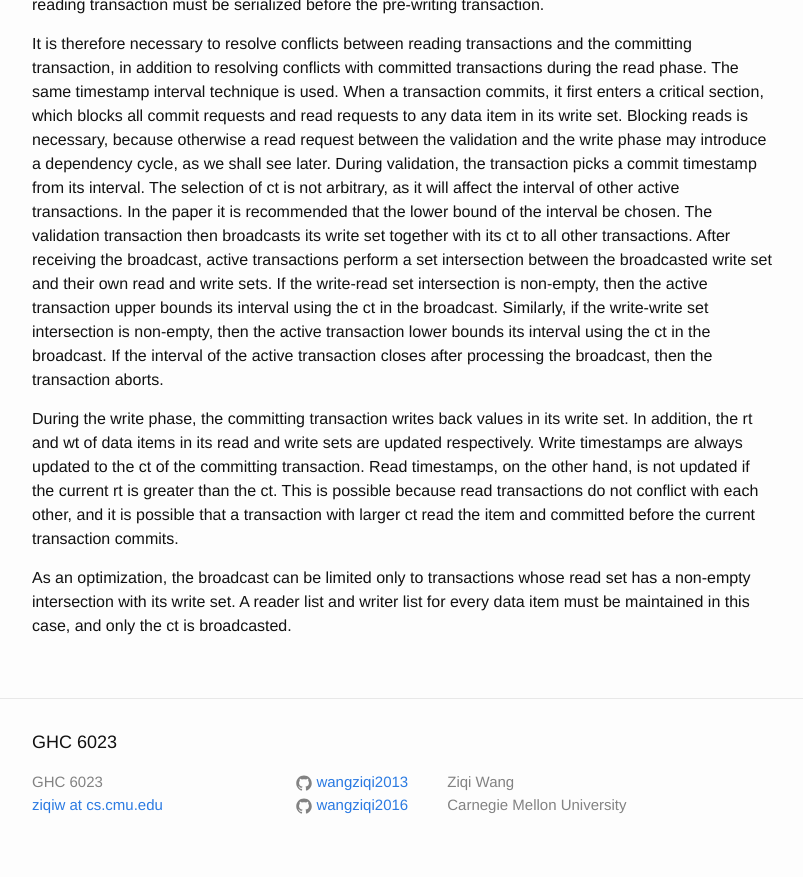
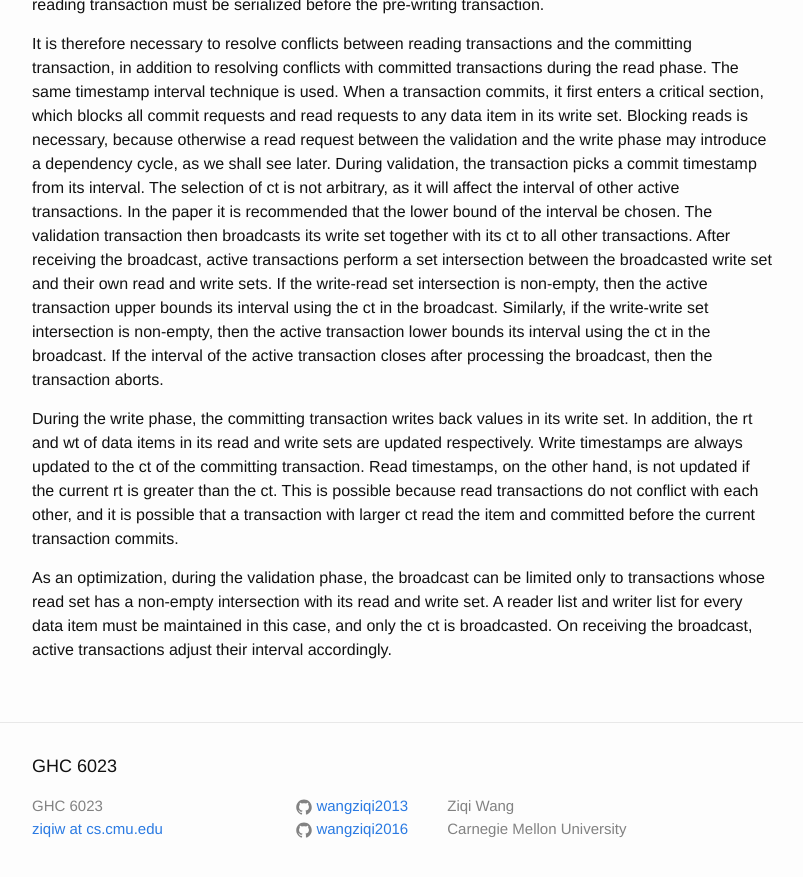
Before and after one commit to wangziqi2013/wangziqi2013.github.io, a Jekyll site: the page built from _posts/2018-04-07-Concurrent-Certifications-by-Intervals-of-ts-in-distributed-dbms.markdown, in a window 1280 px wide and 900 px high, scrolled down 3094 px. Shown: the top 877 px of the window, without its empty margins (238-1041 px from the left). Built offline with Jekyll 4.4.1, drawn with Linux system fonts in a browser that asks for light colours.

Commit message:
Finish the optimization

```diff
--- a/_posts/2018-04-07-Concurrent-Certifications-by-Intervals-of-ts-in-distributed-dbms.markdown
+++ b/_posts/2018-04-07-Concurrent-Certifications-by-Intervals-of-ts-in-distributed-dbms.markdown
@@ -144,6 +144,7 @@ the ct of the committing transaction. Read timestamps, on the other hand, is not
 is greater than the ct. This is possible because read transactions do not conflict with each other, and it is possible
 that a transaction with larger ct read the item and committed before the current transaction commits.
 
-As an optimization, the broadcast
-can be limited only to transactions whose read set has a non-empty intersection with its write set. A reader list
-and writer list for every data item must be maintained in this case, and only the ct is broadcasted.
+As an optimization, during the validation phase, the broadcast can be limited only to transactions whose read set has
+a non-empty intersection with its read and write set. A reader list and writer list for every data item must be maintained
+in this case, and only the ct is broadcasted. On receiving the broadcast, active transactions adjust their
+interval accordingly.
```
